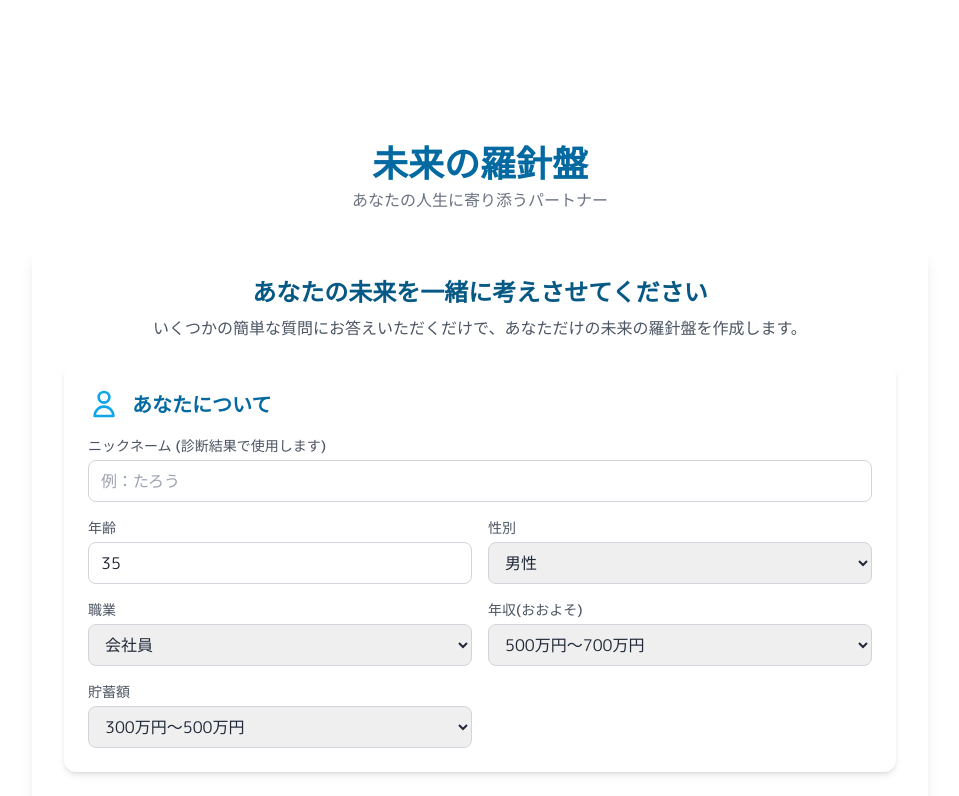
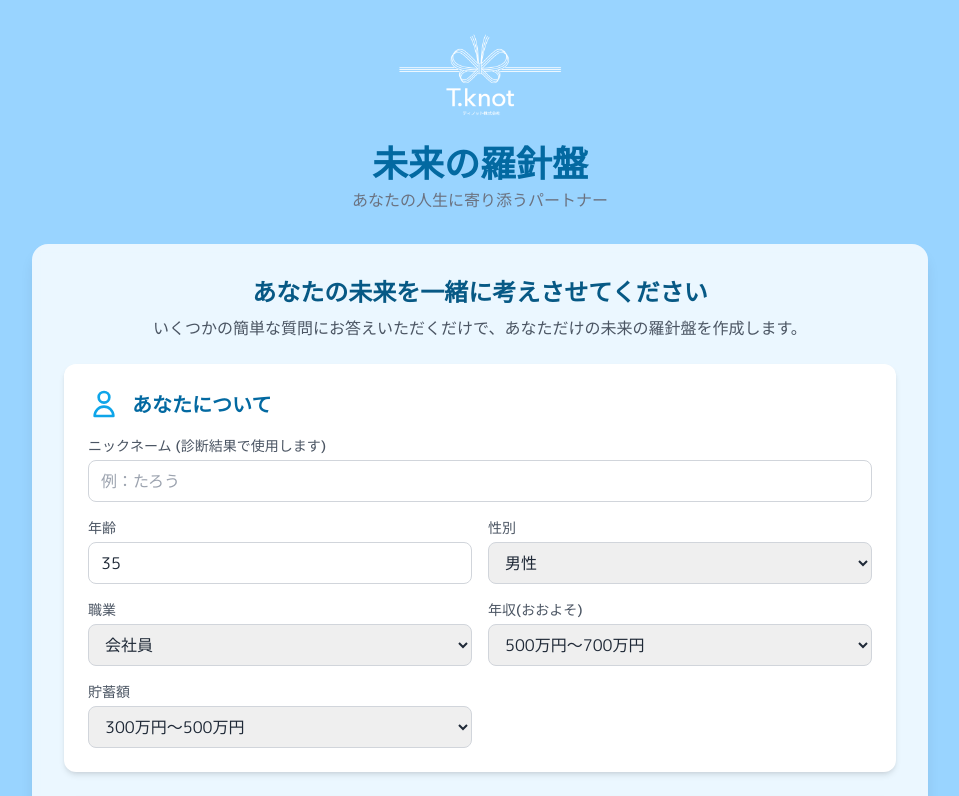
Before and after one commit to rururu5581/tknotlogo, a React (Vite) app: page / in a window 1280 px wide. Shown: the top 796 px of the page, without its empty margins (160-1119 px from the left). Built offline with nearby package versions, Linux system fonts and the light colour scheme.

Commit message:
Update App.tsx

```diff
--- a/App.tsx
+++ b/App.tsx
@@ -52,7 +52,7 @@ const App: React.FC = () => {
   };
 
   return (
-    <div className="#6CD0FF min-h-screen text-gray-800 flex flex-col items-center p-4 sm:p-6 md:p-8">
+    <div className="bg-[#0094FF66] min-h-screen text-gray-800 flex flex-col items-center p-4 sm:p-6 md:p-8">
       <header className="w-full max-w-4xl text-center mb-8">
         <img
           src={logo}
```
